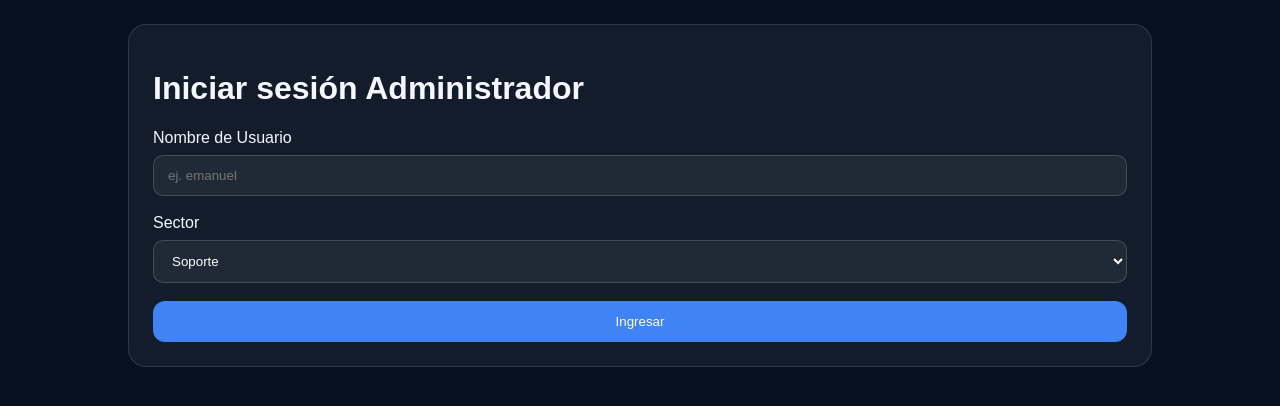
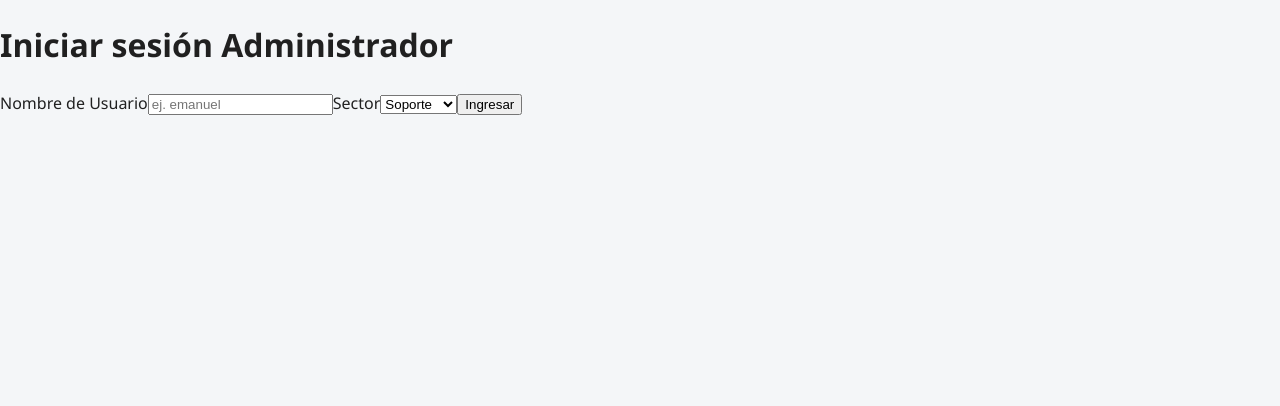
Before and after one commit to AlanOrtega75/PV_TP_Integrador_Grupo17, a React (Vite) app: page /login in a window 1280 px wide. Shown: the top 406 px of the page. Built offline with nearby package versions, Linux system fonts and the light colour scheme.

Commit message:
refactor: tema MUI claro centralizado con ThemeProvider y CssBaseline

```diff
--- a/src/main.jsx
+++ b/src/main.jsx
@@ -1,16 +1,23 @@
 import React from 'react';
 import ReactDOM from 'react-dom/client';
 import { BrowserRouter } from 'react-router-dom';
+import { ThemeProvider, CssBaseline } from '@mui/material';
 import { AdminProvider } from './context/AdminContext';
+import theme from './theme/theme';
 import App from './App';
-import './style.css';
 
 ReactDOM.createRoot(document.getElementById('root')).render(
   <React.StrictMode>
-    <AdminProvider>
-      <BrowserRouter>
-        <App />
-      </BrowserRouter>
-    </AdminProvider>
+    <ThemeProvider theme={theme}>
+      {/* CssBaseline normaliza estilos del navegador y aplica el fondo del tema. */}
+      <CssBaseline />
+      <AdminProvider>
+        {/* future: adopta desde ya el comportamiento de React Router v7
+            (evita los avisos de deprecación en consola). */}
+        <BrowserRouter future={{ v7_startTransition: true, v7_relativeSplatPath: true }}>
+          <App />
+        </BrowserRouter>
+      </AdminProvider>
+    </ThemeProvider>
   </React.StrictMode>
 );
--- a/src/style.css
+++ /dev/null
@@ -1,83 +0,0 @@
-* {
-  box-sizing: border-box;
-}
-html,
-body,
-#root {
-  margin: 0;
-  min-height: 100%;
-}
-body {
-  font-family: Arial, sans-serif;
-  background: #07101f;
-  color: #f5f7ff;
-}
-.page-shell {
-  min-height: 100vh;
-  padding: 24px;
-}
-.card {
-  max-width: 1024px;
-  margin: 0 auto;
-  background: rgba(255,255,255,0.05);
-  border: 1px solid rgba(255,255,255,0.12);
-  border-radius: 18px;
-  padding: 24px;
-}
-.form-grid {
-  display: grid;
-  gap: 18px;
-}
-label {
-  display: grid;
-  gap: 8px;
-}
-input,
-select {
-  width: 100%;
-  padding: 12px 14px;
-  background: rgba(255,255,255,0.06);
-  border: 1px solid rgba(255,255,255,0.16);
-  color: #fff;
-  border-radius: 10px;
-}
-button {
-  cursor: pointer;
-}
-.primary-button {
-  border: none;
-  color: white;
-  background: #3f83f4;
-  padding: 13px 18px;
-  border-radius: 12px;
-}
-.page-header {
-  display: flex;
-  justify-content: space-between;
-  align-items: center;
-  margin-bottom: 18px;
-  padding: 14px 18px;
-  border-radius: 16px;
-  background: rgba(255,255,255,0.04);
-  border: 1px solid rgba(255,255,255,0.12);
-}
-.header-title {
-  font-weight: 600;
-  margin-bottom: 6px;
-}
-.header-info {
-  display: flex;
-  gap: 12px;
-  color: rgba(255,255,255,0.8);
-  font-size: 0.95rem;
-}
-.logout-button {
-  background: transparent;
-  color: white;
-  border: 1px solid rgba(255,255,255,0.16);
-  padding: 10px 14px;
-  border-radius: 10px;
-}
-.error {
-  color: #fb7185;
-}
--- /dev/null
+++ b/src/theme/theme.js
@@ -0,0 +1,43 @@
+import { createTheme } from '@mui/material/styles';
+
+// Tema claro y unificado para toda la app (panel de administración).
+// Centralizar la paleta, la tipografía y la forma de los componentes acá
+// garantiza una apariencia coherente en todas las vistas y evita repetir
+// estilos sueltos en cada archivo.
+const theme = createTheme({
+  palette: {
+    mode: 'light',
+    primary: { main: '#3949ab' },   // índigo: barra de navegación y acciones
+    secondary: { main: '#00897b' },  // verde azulado: acentos y chips
+    background: {
+      default: '#f4f6f8',           // gris muy claro: fondo general
+      paper: '#ffffff',             // blanco: superficies (cards, tablas)
+    },
+  },
+  shape: {
+    borderRadius: 10,
+  },
+  typography: {
+    fontFamily: '"Segoe UI", Roboto, "Helvetica Neue", Arial, sans-serif',
+    h4: { fontWeight: 700 },
+    h5: { fontWeight: 700 },
+    h6: { fontWeight: 700 },
+    // Botones sin MAYÚSCULAS forzadas, se ven más prolijos y legibles.
+    button: { textTransform: 'none', fontWeight: 600 },
+  },
+  components: {
+    MuiAppBar: {
+      defaultProps: { elevation: 1 },
+    },
+    MuiButton: {
+      defaultProps: { disableElevation: true },
+    },
+    MuiPaper: {
+      styleOverrides: {
+        rounded: { borderRadius: 12 },
+      },
+    },
+  },
+});
+
+export default theme;
```
